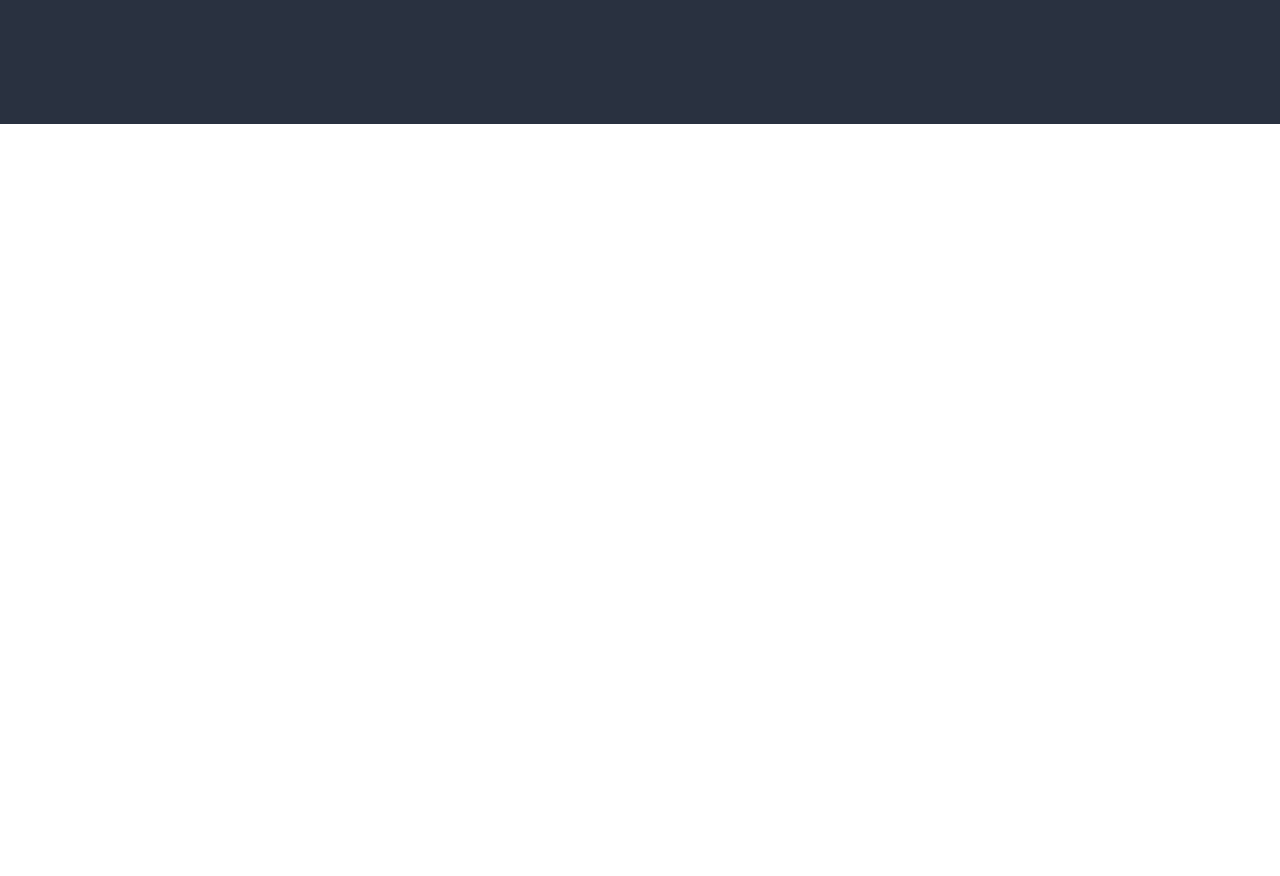
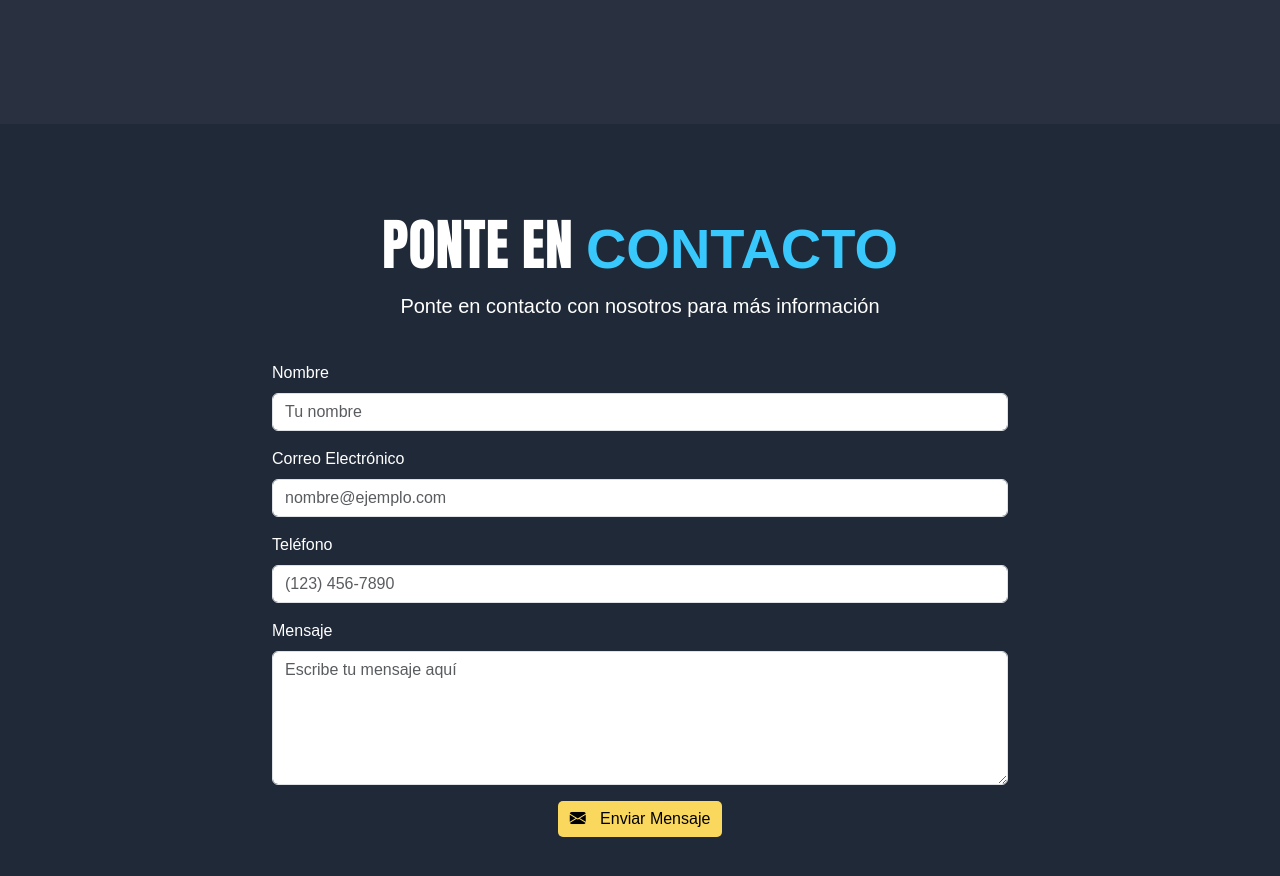
Before and after one commit to axxving/app-jsdevs-axv, a React (Vite) app: page / in a window 1280 px wide. Shown: the part 3220-4096 px from the top of the page. Before the commit the page ends 3344 px from the top, so only its background shows below. Built offline with nearby package versions, Linux system fonts and the light colour scheme.

Commit message:
feat(): styles of the contact section

```diff
--- a/src/App.jsx
+++ b/src/App.jsx
@@ -1,3 +1,4 @@
+import { Contacto } from "./components/Contacto"
 import { Header } from "./components/Header"
 import { Hero } from "./components/Hero"
 import { Servicios } from "./components/Servicios"
@@ -12,6 +13,7 @@ export const App = () => {
       <Servicios />
       <Sobre />
       <Tecnologias />
+      <Contacto />
     </>
   )
 }
--- a/src/assets/css/index.css
+++ b/src/assets/css/index.css
@@ -225,3 +225,12 @@ h2 {
     background-color: var(--gris);
     color: var(--blanco);
 }
+
+.contacto {
+    background-color: var(--negro);
+    color: var(--blanco);
+    min-height: 100vh;
+    display: flex;
+    align-items: center;
+    justify-content: center;
+}
--- /dev/null
+++ b/src/components/Contacto.jsx
@@ -0,0 +1,41 @@
+export const Contacto = () => {
+    return (
+        <div className="container-fluid py-5 contacto">
+            <div className="container">
+                <div className="row text-center mb-4">
+                    <div className="col">
+                        <h2 className="display-4 bold">Ponte en <span className="color-primary">Contacto</span></h2>
+                        <p className="lead">Ponte en contacto con nosotros para más información</p>
+                    </div>
+                </div>
+                <div className="row">
+                    <div className="col-md-8 offset-md-2">
+                        <form>
+                            <div className="mb-3">
+                                <label for="name" className="form-label">Nombre</label>
+                                <input type="text" className="form-control" id="name" placeholder="Tu nombre" required />
+                            </div>
+                            <div className="mb-3">
+                                <label for="email" className="form-label">Correo Electrónico</label>
+                                <input type="email" className="form-control" id="email" placeholder="nombre@ejemplo.com" required />
+                            </div>
+                            <div className="mb-3">
+                                <label for="phone" className="form-label">Teléfono</label>
+                                <input type="tel" className="form-control" id="phone" placeholder="(123) 456-7890" />
+                            </div>
+                            <div className="mb-3">
+                                <label for="message" className="form-label">Mensaje</label>
+                                <textarea className="form-control" id="message" rows="5" placeholder="Escribe tu mensaje aquí" required></textarea>
+                            </div>
+                            <div className="text-center">
+                                <button type="submit" className="btn btn-warning">
+                                    <i className="bi bi-envelope-fill"></i> Enviar Mensaje
+                                </button>
+                            </div>
+                        </form>
+                    </div>
+                </div>
+            </div>
+        </div>
+    );
+}
```
